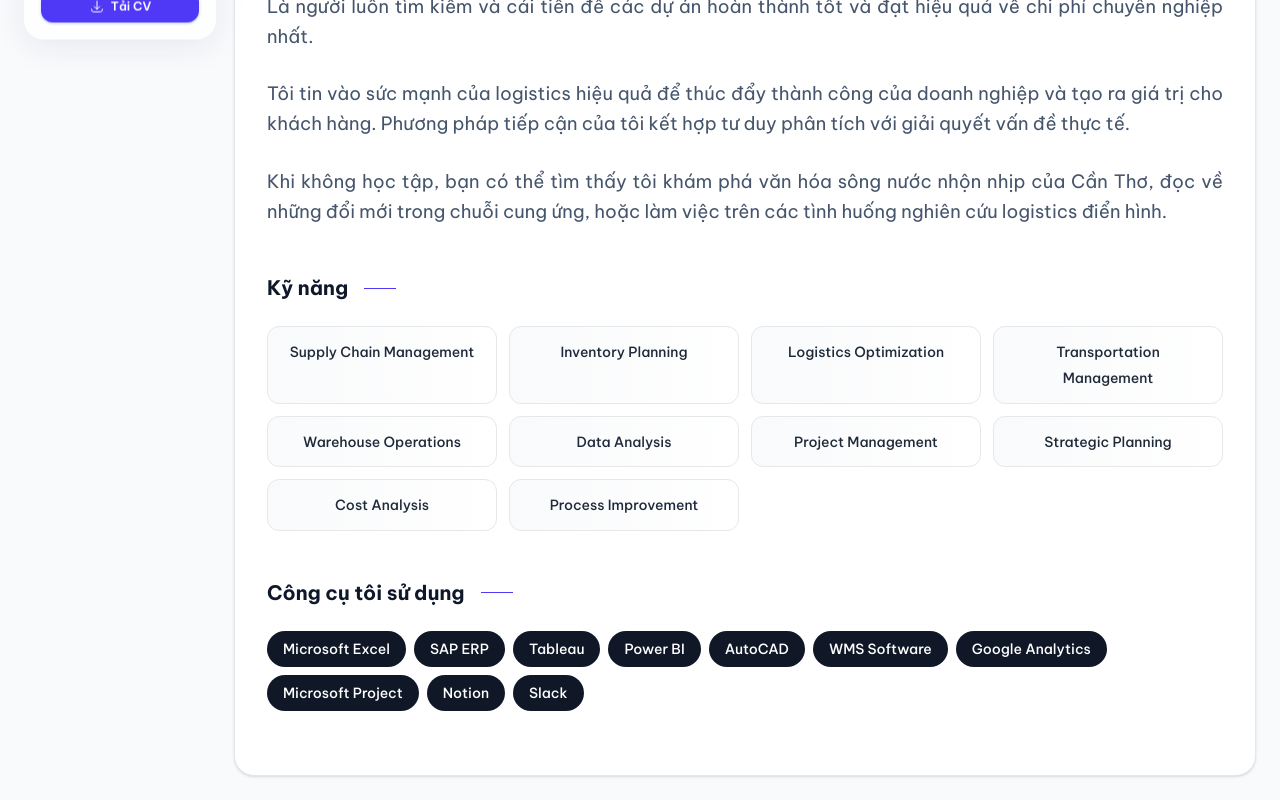
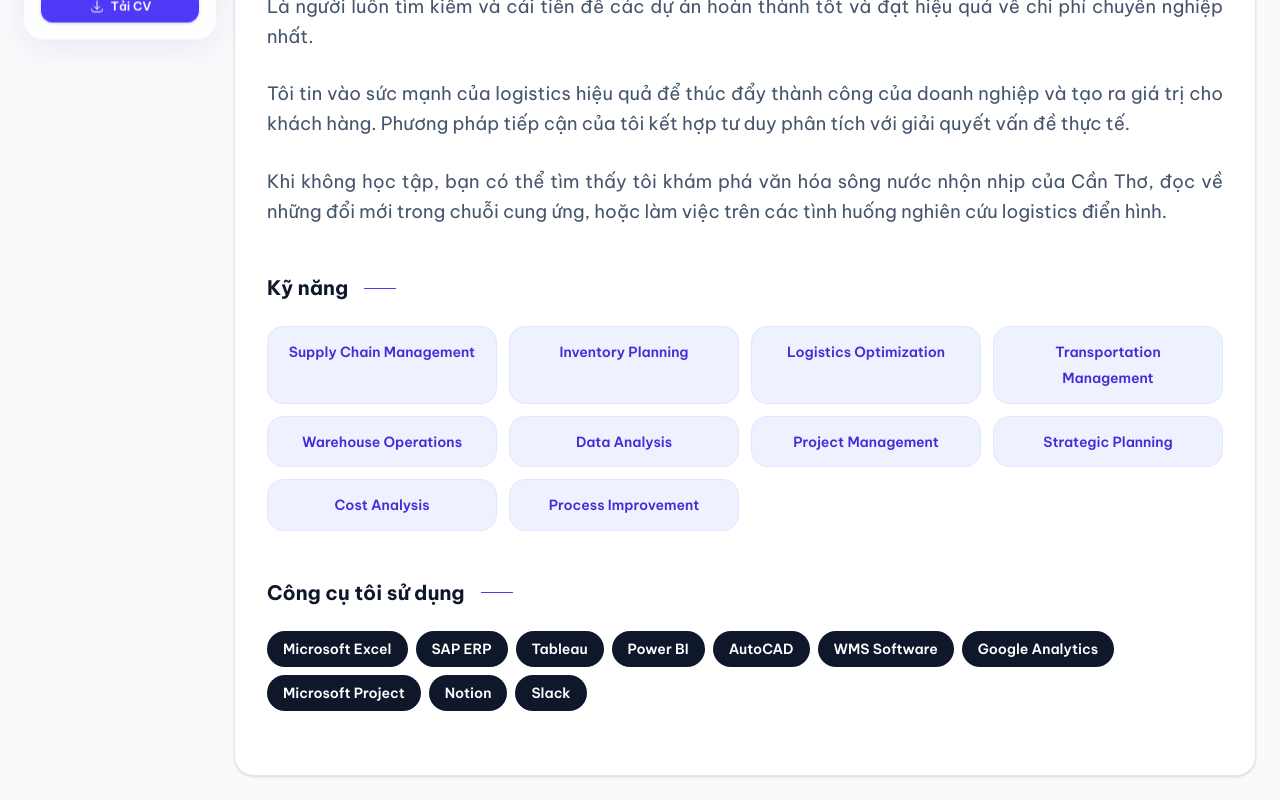
Before and after one commit to dinhphuong257/kimdinhphuong, a Next.js app: page /about in a window 1280 px wide. Shown: the part 618-1418 px from the top of the page. Built offline with nearby package versions, Linux system fonts and the light colour scheme.

Commit message:
feat: update About page skill/tool colors to indigo theme

```diff
--- a/src/components/pages/AboutPageClient.tsx
+++ b/src/components/pages/AboutPageClient.tsx
@@ -18,7 +18,6 @@ export default function AboutPageClient() {
         "Khi không học tập, bạn có thể tìm thấy tôi khám phá văn hóa sông nước nhộn nhịp của Cần Thơ, đọc về những đổi mới trong chuỗi cung ứng, hoặc làm việc trên các tình huống nghiên cứu logistics điển hình."
     ];
 
-    // Fallback if the arrays are not the same length
     const currentAbout = isVi ? aboutTextVi : aboutTextEn;
 
     return (
@@ -94,10 +93,10 @@ export default function AboutPageClient() {
                             {profileData.skills.map((skill, index) => (
                                 <div
                                     key={skill}
-                                    className="px-4 py-3 bg-gradient-to-r from-gray-50 to-white border border-gray-200 rounded-lg text-center transition-transform hover:-translate-y-1 hover:shadow-md duration-300"
+                                    className="px-4 py-3 bg-indigo-50 border border-indigo-100 hover:border-indigo-300 hover:bg-indigo-100 rounded-xl text-center transition-all hover:-translate-y-0.5 hover:shadow-sm duration-200"
                                     style={{ transitionDelay: `${index * 50}ms` }}
                                 >
-                                    <span className="text-sm font-medium text-gray-800">{skill}</span>
+                                    <span className="text-sm font-semibold text-indigo-700">{skill}</span>
                                 </div>
                             ))}
                         </div>
@@ -115,7 +114,7 @@ export default function AboutPageClient() {
                             {profileData.tools.map((tool) => (
                                 <span
                                     key={tool}
-                                    className="px-4 py-2 bg-gray-900 text-white text-sm font-medium rounded-full transition-transform hover:scale-105 hover:bg-blue-600 duration-300"
+                                    className="px-4 py-2 bg-slate-900 text-white text-sm font-semibold rounded-full transition-all hover:scale-105 hover:bg-indigo-600 duration-200"
                                 >
                                     {tool}
                                 </span>
```
